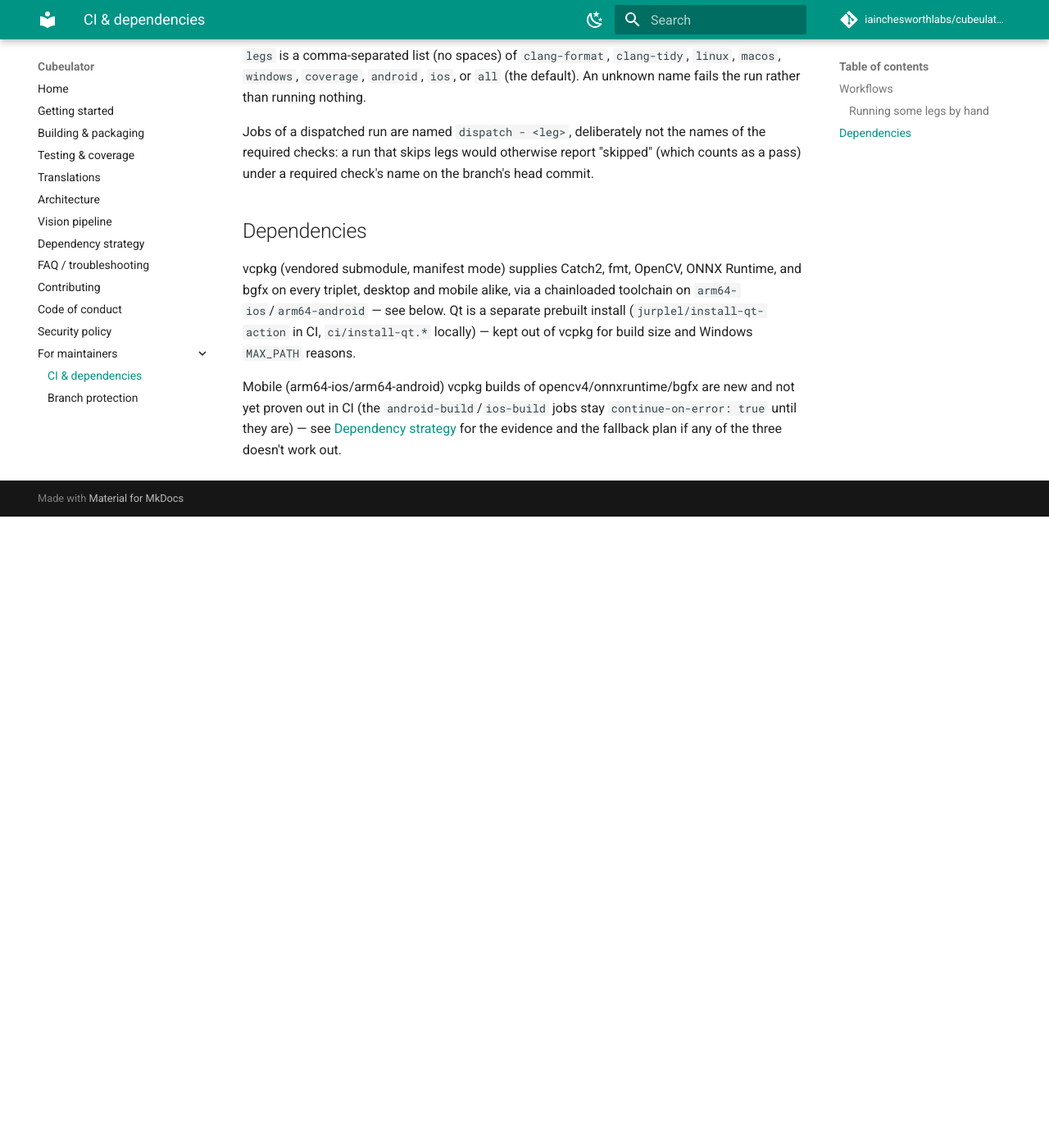
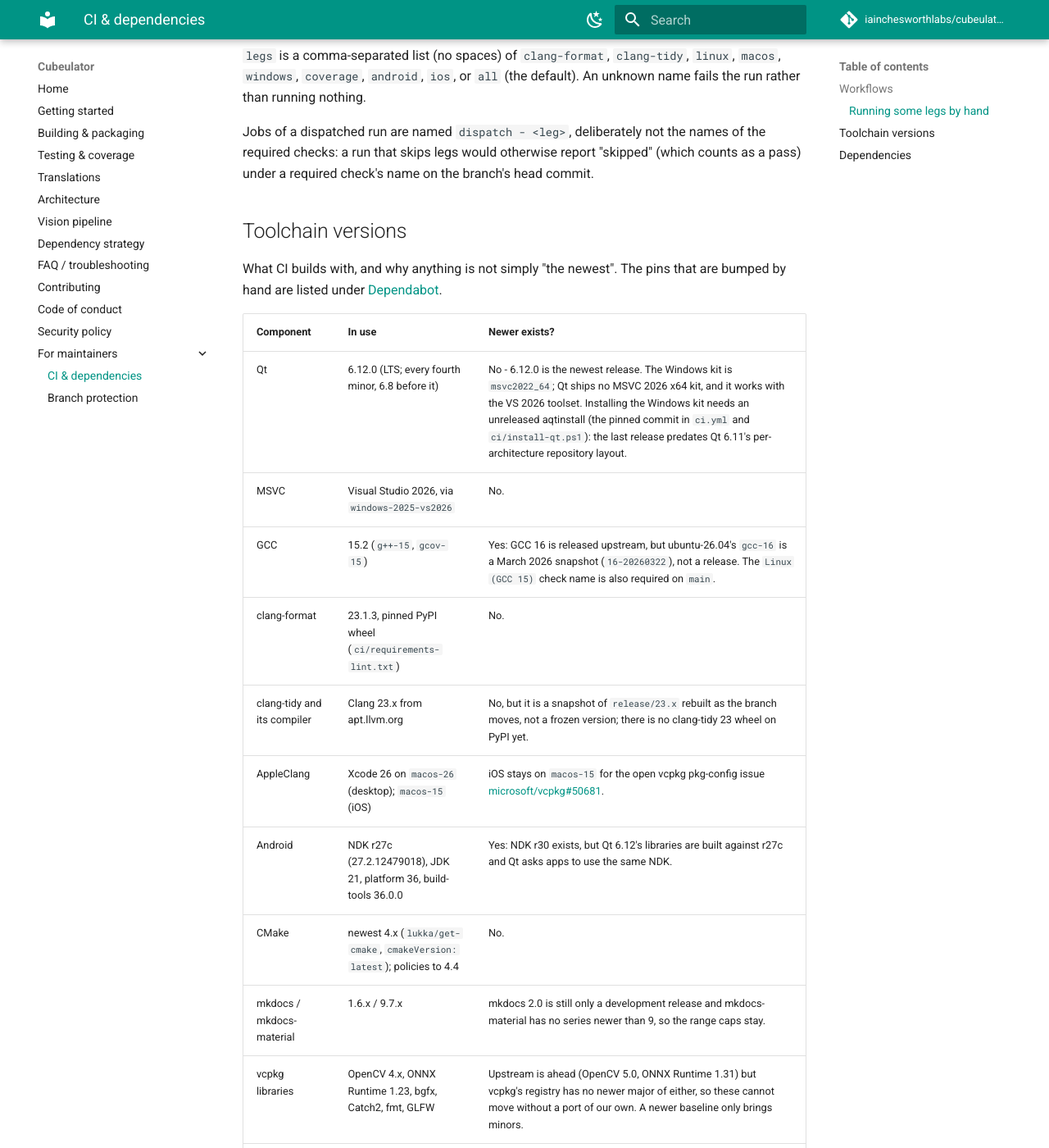
Before and after one commit to iainchesworth/cubeulator, an MkDocs documentation site: the page built from docs/ci.md, in a window 1280 px wide and 1400 px high, scrolled down 1145 px. Shown: the whole window at 82% size. Built offline with MkDocs 1.6.1 and Material for MkDocs 9.7.7, drawn with Linux system fonts in a browser that asks for light colours; comment, search, counter and statistics services are not loaded; before the commit the page ends 1775 px from its top, so only the background shows below that; some of the changed text lies outside the part shown.

Commit message:
Raise the CMake policy range to 4.4 and record the toolchain choices
cmake_minimum_required's upper bound moves from 4.3 to 4.4, matching the CMake
CI installs. CMake 4.4 adds nine policies (CMP0211-CMP0219); none touch this
project - they concern Swift targets, file sets, the MACROS directory
property, CMAKE_WARN/ERROR_DEPRECATED, add_custom_command DEPENDS on .exe
names, file(ARCHIVE_*) and backslashes in macro() arguments, and none of those
constructs appear in the first-party or vendored CMake.

docs/ci.md gains a Toolchain versions table: what CI builds with and, where it
is not the absolute newest, why - GCC 15 because ubuntu-26.04's gcc-16 is a
pre-release snapshot, NDK r27c because that is what Qt 6.12 supports, the
vcpkg libraries because the registry has no newer majors, and the iOS
deployment target (16.3 against Qt 6.12's iOS 18 minimum) as an open item.

```diff
--- a/CMakeLists.txt
+++ b/CMakeLists.txt
@@ -1,5 +1,5 @@
-# CMake 4 is required; the version range keeps policy behaviour current up to 4.3.
-cmake_minimum_required(VERSION 3.28...4.3)
+# CMake 4 is required; the version range keeps policy behaviour current up to 4.4.
+cmake_minimum_required(VERSION 3.28...4.4)
 
 # ---------------------------------------------------------------------------
 # Vendored vcpkg (git submodule at deps/vcpkg).
--- a/docs/ci.md
+++ b/docs/ci.md
@@ -37,6 +37,25 @@
 "skipped" (which counts as a pass) under a required check's name on the
 branch's head commit.
 
+## Toolchain versions
+
+What CI builds with, and why anything is not simply "the newest". The pins that
+are bumped by hand are listed under [Dependabot](#pins-dependabot-cannot-see).
+
+| Component | In use | Newer exists? |
+| --- | --- | --- |
+| Qt | 6.12.0 (LTS; every fourth minor, 6.8 before it) | No - 6.12.0 is the newest release. The Windows kit is `msvc2022_64`; Qt ships no MSVC 2026 x64 kit, and it works with the VS 2026 toolset. Installing the Windows kit needs an unreleased aqtinstall (the pinned commit in `ci.yml` and `ci/install-qt.ps1`): the last release predates Qt 6.11's per-architecture repository layout. |
+| MSVC | Visual Studio 2026, via `windows-2025-vs2026` | No. |
+| GCC | 15.2 (`g++-15`, `gcov-15`) | Yes: GCC 16 is released upstream, but ubuntu-26.04's `gcc-16` is a March 2026 snapshot (`16-20260322`), not a release. The `Linux (GCC 15)` check name is also required on `main`. |
+| clang-format | 23.1.3, pinned PyPI wheel (`ci/requirements-lint.txt`) | No. |
+| clang-tidy and its compiler | Clang 23.x from apt.llvm.org | No, but it is a snapshot of `release/23.x` rebuilt as the branch moves, not a frozen version; there is no clang-tidy 23 wheel on PyPI yet. |
+| AppleClang | Xcode 26 on `macos-26` (desktop); `macos-15` (iOS) | iOS stays on `macos-15` for the open vcpkg pkg-config issue [microsoft/vcpkg#50681](https://github.com/microsoft/vcpkg/issues/50681). |
+| Android | NDK r27c (27.2.12479018), JDK 21, platform 36, build-tools 36.0.0 | Yes: NDK r30 exists, but Qt 6.12's libraries are built against r27c and Qt asks apps to use the same NDK. |
+| CMake | newest 4.x (`lukka/get-cmake`, `cmakeVersion: latest`); policies to 4.4 | No. |
+| mkdocs / mkdocs-material | 1.6.x / 9.7.x | mkdocs 2.0 is still only a development release and mkdocs-material has no series newer than 9, so the range caps stay. |
+| vcpkg libraries | OpenCV 4.x, ONNX Runtime 1.23, bgfx, Catch2, fmt, GLFW | Upstream is ahead (OpenCV 5.0, ONNX Runtime 1.31) but vcpkg's registry has no newer major of either, so these cannot move without a port of our own. A newer baseline only brings minors. |
+| iOS deployment target | 16.3 (`CMakePresets.json`) | Qt 6.12's minimum iOS is 18. iOS CI is build-only without Qt, so this is not exercised; raise it with the first Qt-for-iOS build. |
+
 ## Dependencies
 
 vcpkg (vendored submodule, manifest mode) supplies Catch2, fmt, OpenCV, ONNX
```
